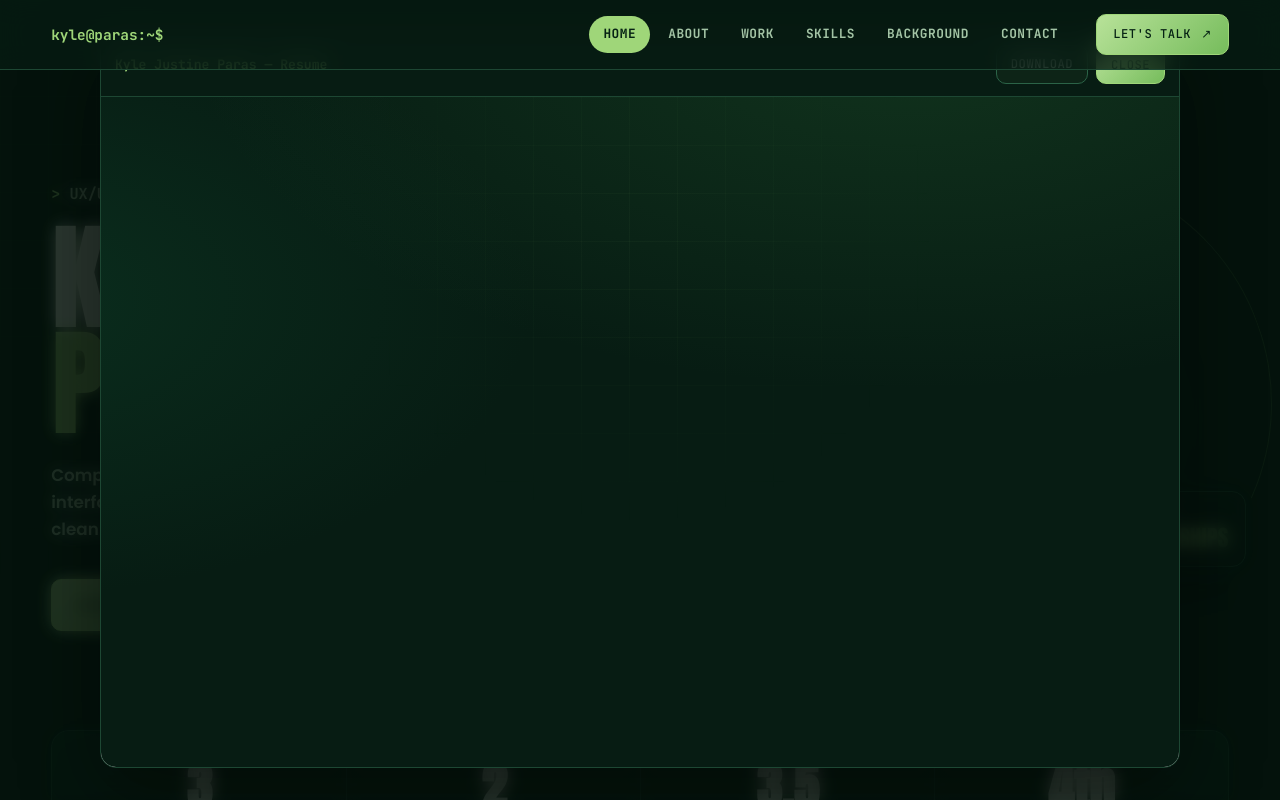
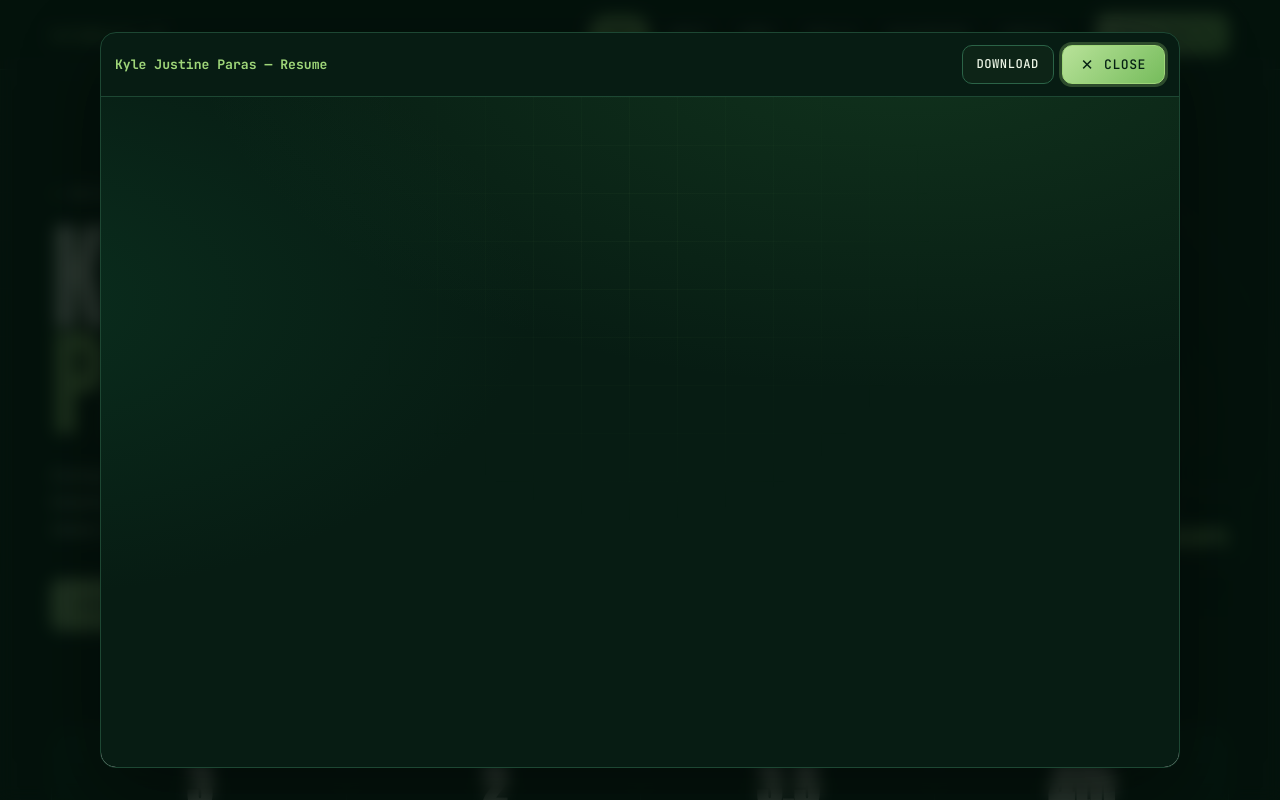
Before and after one commit to kyleparas47-beep/kyle-paras-portfolio, a React (Vite) app: page / in a window 1280 px wide. Both pictures are taken after a click on the button "VIEW RESUME". Shown: the top 800 px of the page. Built offline with nearby package versions, Linux system fonts and the light colour scheme; no server answers.

Commit message:
Show resume viewer above the top bar and make Close clearer

```diff
--- a/src/components/ResumeModal.jsx
+++ b/src/components/ResumeModal.jsx
@@ -1,7 +1,10 @@
 import { useEffect } from "react";
+import { createPortal } from "react-dom";
 import { site } from "../data";
 import GlowButton from "./GlowButton";
 
+// Rendered into <body> through a portal: inside <main> it would sit in main's stacking
+// layer, underneath the sticky top bar.
 export default function ResumeModal({ onClose }) {
   useEffect(() => {
     const onKey = (e) => {
@@ -15,8 +18,16 @@ export default function ResumeModal({ onClose }) {
     };
   }, [onClose]);
 
-  return (
-    <div className="resume-overlay" role="dialog" aria-modal="true" aria-label="Resume">
+  return createPortal(
+    <div
+      className="resume-overlay"
+      role="dialog"
+      aria-modal="true"
+      aria-label="Resume"
+      onClick={(e) => {
+        if (e.target === e.currentTarget) onClose();
+      }}
+    >
       <div className="resume-sheet">
         <div className="resume-bar">
           <span>{site.name} — Resume</span>
@@ -24,13 +35,14 @@ export default function ResumeModal({ onClose }) {
             <a className="btn ghost" href={site.resume} download={`${site.name.replaceAll(" ", "-")}-Resume.pdf`}>
               Download
             </a>
-            <GlowButton className="btn primary" onClick={onClose} autoFocus>
-              Close
+            <GlowButton className="btn primary resume-close" onClick={onClose} autoFocus aria-label="Close resume">
+              <span aria-hidden="true">✕</span> Close
             </GlowButton>
           </div>
         </div>
         <iframe className="resume-frame" title={`${site.name} resume`} src={site.resume} />
       </div>
-    </div>
+    </div>,
+    document.body
   );
 }
--- a/src/index.css
+++ b/src/index.css
@@ -123,7 +123,7 @@ h4 {
   border: 1.5px solid var(--lime);
   border-radius: 50%;
   pointer-events: none;
-  z-index: 80;
+  z-index: 120;
   transform: translate(-50%, -50%);
   mix-blend-mode: screen;
   transition: width 0.2s ease, height 0.2s ease, background 0.2s ease;
@@ -1584,6 +1584,18 @@ h4 {
   place-items: center;
 }
 
+/* Close stays obvious: solid lime, larger hit area, icon + label. */
+.resume-bar .btn.resume-close {
+  padding: 10px 18px;
+  font-size: 0.82rem;
+  box-shadow: 0 0 0 3px rgba(159, 214, 121, 0.25);
+}
+
+.resume-close span {
+  font-size: 0.95rem;
+  line-height: 1;
+}
+
 .resume-sheet {
   width: min(1080px, 100%);
   height: min(92vh, 100%);
```
